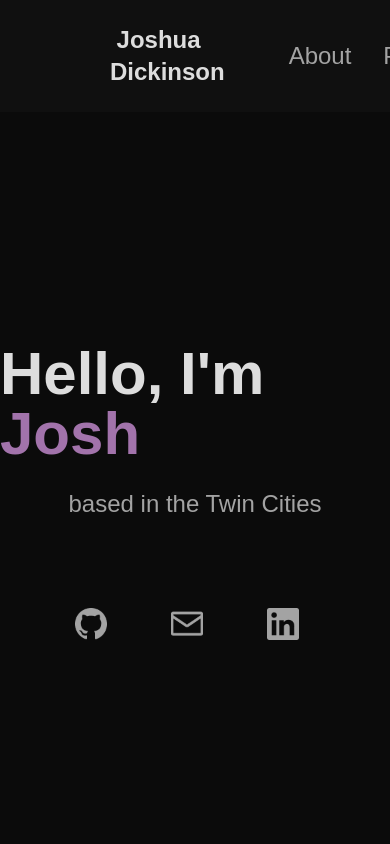
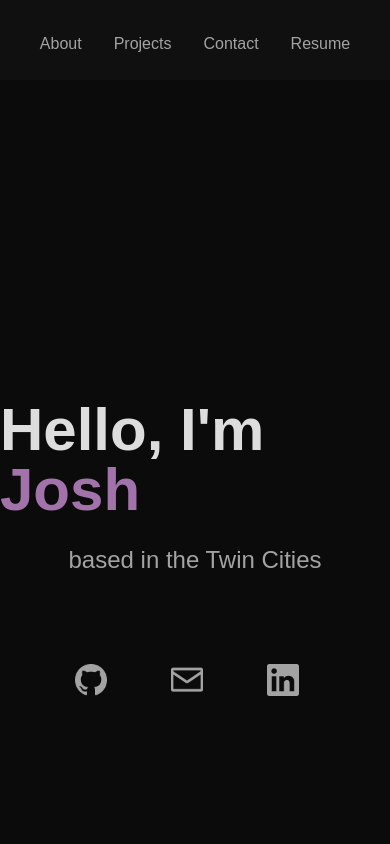
Before and after one commit to joshudd/portfolio, a Next.js app: page / in a window 390 px wide. Shown: the top 844 px of the page. Built offline with nearby package versions, Linux system fonts and the light colour scheme; a web font is replaced by a local one.

Commit message:
add header responsiveness

```diff
--- a/src/app/page.tsx
+++ b/src/app/page.tsx
@@ -6,7 +6,7 @@ import Title from '@/components/Title'
 
 export default function Home() {
   return (
-    <main className=" bg-black">
+    <main className="flex min-h-screen flex-col justify-between w-full mx-auto md:py-24 py-14 bg-black">
       <Header/>
       <Title/>
       <About/>
--- a/src/components/Header.tsx
+++ b/src/components/Header.tsx
@@ -1,18 +1,18 @@
 const Header = () =>{
     return (
-      <div className="mb-128 fixed top-0 left-0 right-0 text-2xl bg-lighterblack text-grey flex flex-row justify-between">
-        <div className="text-white ml-20 my-6 group flex ">
+      <div className="fixed top-0 left-0 right-0 bg-lighterblack text-grey text-md md:text-2xl mx-auto md:flex flex-row justify-between">
+        <div className="ml-10 text-white py-6 group flex justify-center scale-0 md:scale-100">
 
-          <button className="align-middle font-semibold hover:text-white transition-all scale-0 group-hover:scale-100">
-            🦆
+          <button className="align-middle font-semibold hover:text-white transition-all md:scale-0 group-hover:scale-100">
+            🦆&nbsp;
           </button>
-          <a href="#title" className="break-keep align-left font-bold hover:text-white transition-all hover:translate-x-1">
-           &nbsp;Joshua Dickinson
+          <a href="#title" className="align-left font-bold hover:text-white transition-all hover:translate-x-1">
+            Joshua Dickinson
           </a>
 
         </div>
 
-        <div className="text-2xl ml-12 flex flex-row flex-nowrap items-center justify-between">
+        <div className="pb-6 -mt-10 md:mt-6 flex flex-row flex-nowrap items-center justify-center">
           <a href="#about" className="scroll-smooth mx-4 hover:text-white">
               About
           </a>
@@ -22,7 +22,7 @@ const Header = () =>{
           <a href="#contact" className="mx-4 align-middle hover:text-white">
             Contact
           </a>
-          <a href="../resume.pdf" download="Resume - Joshua Dickinson - Fall 2023" className="mr-20 ml-4 align-middle hover:text-white">
+          <a href="../resume.pdf" download="Resume - Joshua Dickinson - Fall 2023" className="mx-4 md:mr-16 align-middle hover:text-white">
             Resume
           </a>
 
```
